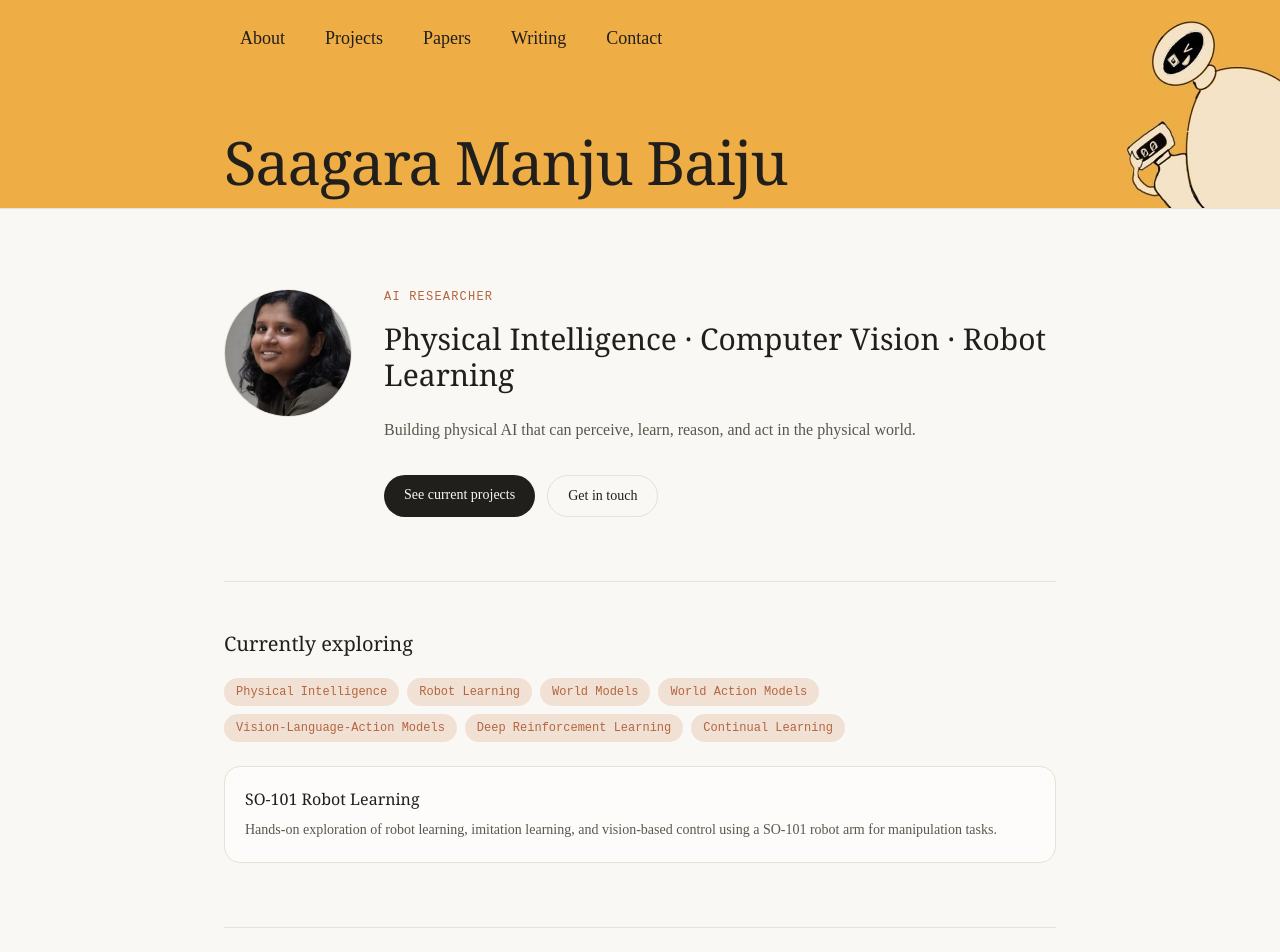
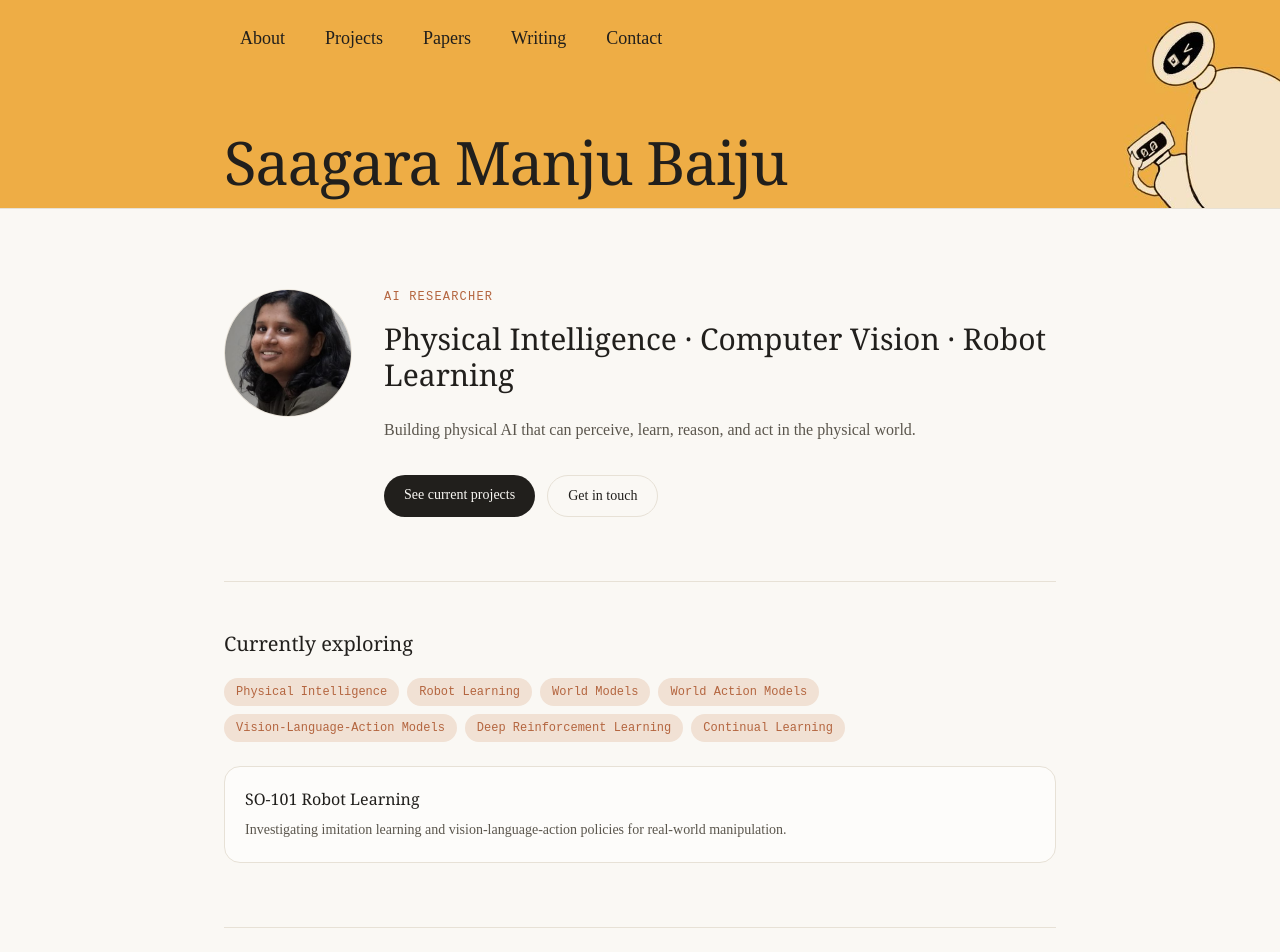
Before and after one commit to SaagaraMB/saagara-portfolio, a Next.js app: page / in a window 1280 px wide. Shown: the top 952 px of the page. Built offline with nearby package versions, Linux system fonts and the light colour scheme.

Commit message:
Update SO-101 card copy on homepage

```diff
--- a/app/page.tsx
+++ b/app/page.tsx
@@ -66,9 +66,8 @@ export default function HomePage() {
             SO-101 Robot Learning
           </h3>
           <p className="text-sm text-ink2 leading-relaxed">
-            Hands-on exploration of robot learning, imitation learning, and
-            vision-based control using a SO-101 robot arm for manipulation
-            tasks.
+            Investigating imitation learning and vision-language-action
+            policies for real-world manipulation.
           </p>
         </div>
       </section>
```
